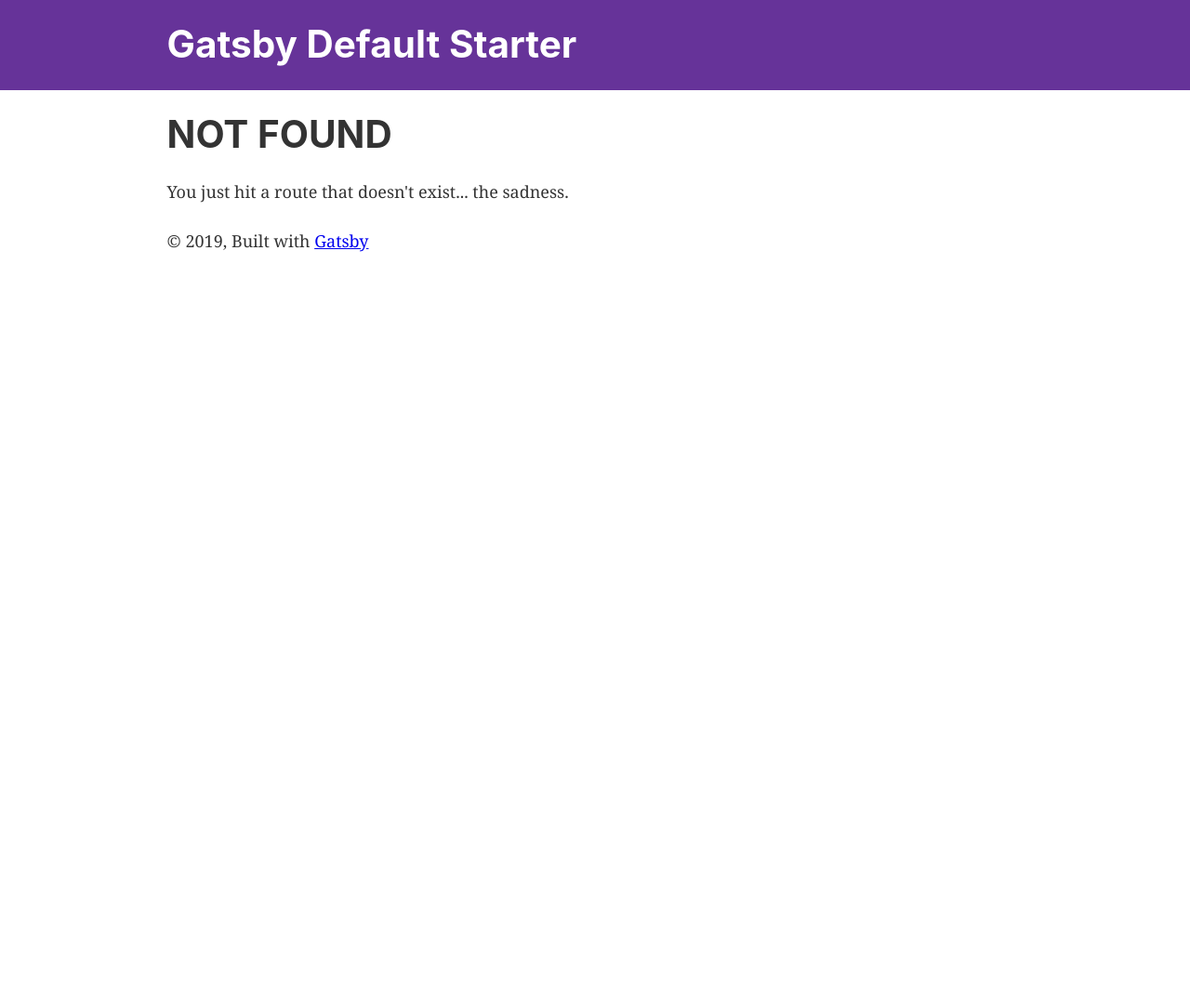
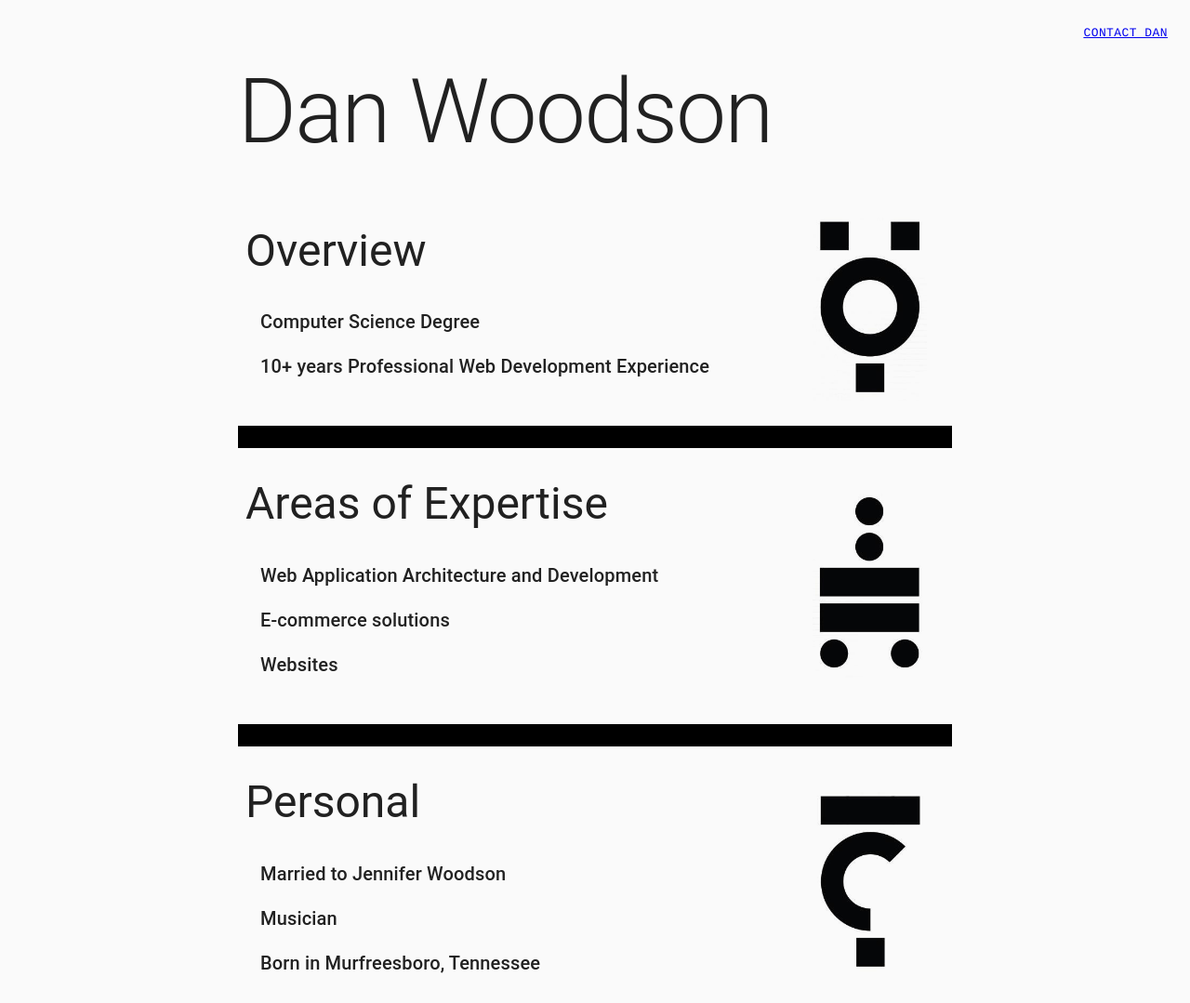
Before and after one commit to danwoods/personal-page, a Gatsby site: page /about in a window 1280 px wide. Before the commit this address had no page. Shown: the top 1079 px of the page at 93% size. Before the commit the page ends 800 px from the top, so only its background shows below. Built offline with nearby package versions, Linux system fonts and the light colour scheme; Gatsby itself is replaced by a stand-in of ours.

Commit message:
about page setup

```diff
--- a/package.json
+++ b/package.json
@@ -5,6 +5,10 @@
   "version": "0.1.0",
   "author": "Kyle Mathews <mathews.kyle@gmail.com>",
   "dependencies": {
+    "@material-ui/core": "^4.7.0",
+    "@material-ui/icons": "^4.5.1",
+    "@material-ui/styles": "^4.6.0",
+    "classnames": "^2.2.6",
     "gatsby": "^2.18.4",
     "gatsby-image": "^2.2.34",
     "gatsby-plugin-manifest": "^2.2.30",
--- a/src/components/layout.js
+++ b/src/components/layout.js
@@ -8,9 +8,15 @@
 import React from "react"
 import PropTypes from "prop-types"
 import { useStaticQuery, graphql } from "gatsby"
-
+import {
+  createMuiTheme,
+  makeStyles,
+  ThemeProvider,
+} from "@material-ui/core/styles"
 import Header from "./header"
 import "./layout.css"
+
+const theme = createMuiTheme()
 
 const Layout = ({ children }) => {
   const data = useStaticQuery(graphql`
@@ -25,6 +31,7 @@ const Layout = ({ children }) => {
 
   return (
     <>
+      <ThemeProvider theme={theme}>
         <Header siteTitle={data.site.siteMetadata.title} />
         <div
           style={{
@@ -38,9 +45,10 @@ const Layout = ({ children }) => {
           <footer>
             © {new Date().getFullYear()}, Built with
             {` `}
-          <a href="https://www.gatsbyjs.org">Gatsby</a>
+            <a href="https://danwoodson.com">Dan Woodson</a>
           </footer>
         </div>
+      </ThemeProvider>
     </>
   )
 }
--- /dev/null
+++ b/src/pages/about.js
@@ -0,0 +1,244 @@
+import React from "react"
+import Typography from "@material-ui/core/Typography"
+import { makeStyles } from "@material-ui/core/styles"
+import { withStyles } from "@material-ui/core/styles"
+import List from "@material-ui/core/List"
+import ListItem from "@material-ui/core/ListItem"
+import ListItemText from "@material-ui/core/ListItemText"
+import Divider from "@material-ui/core/Divider"
+import A from "../images/a.png"
+import B from "../images/b.png"
+import C from "../images/c.png"
+import classnames from "classnames"
+import CssBaseline from "@material-ui/core/CssBaseline"
+
+// Constants //////////////////////////////////////////////////////////////////
+
+const sectionListStyles = makeStyles({
+  root: {
+    flexDirection: "column",
+  },
+  item: {
+    marginBottom: 0,
+  },
+})
+
+const SectionList = ({ items }) => {
+  const classes = sectionListStyles()
+
+  return (
+    <List className={classes.root}>
+      {items.map(item => (
+        <ListItem dense className={classes.item}>
+          <ListItemText
+            primary={item}
+            primaryTypographyProps={{ variant: "h6" }}
+          />
+        </ListItem>
+      ))}
+    </List>
+  )
+}
+
+const aboutSections = [
+  {
+    ImgComponent: () => (
+      <div
+        style={{
+          backgroundImage: `url(${A})`,
+          margin: 0,
+          height: 200,
+          width: 150,
+          backgroundSize: "contain",
+          backgroundRepeat: "no-repeat",
+          alignSelf: "center",
+        }}
+      />
+    ),
+    title: "Overview",
+    TextComponent: () => (
+      <SectionList
+        items={[
+          "Computer Science Degree",
+          "10+ years Professional Web Development Experience",
+        ]}
+      />
+    ),
+  },
+  {
+    ImgComponent: () => (
+      <div
+        style={{
+          backgroundImage: `url(${B})`,
+          margin: 0,
+          height: 200,
+          width: 150,
+          backgroundSize: "contain",
+          backgroundRepeat: "no-repeat",
+          alignSelf: "center",
+        }}
+      />
+    ),
+    title: "Areas of Expertise",
+    TextComponent: () => (
+      <SectionList
+        items={[
+          "Web Application Architecture and Development",
+          "E-commerce solutions",
+          "Websites",
+        ]}
+      />
+    ),
+  },
+  {
+    ImgComponent: () => (
+      <div
+        style={{
+          backgroundImage: `url(${C})`,
+          margin: 0,
+          height: 200,
+          width: 150,
+          backgroundSize: "contain",
+          backgroundRepeat: "no-repeat",
+          alignSelf: "center",
+        }}
+      />
+    ),
+    title: "Personal",
+    TextComponent: () => (
+      <SectionList
+        items={[
+          "Married to Jennifer Woodson",
+          "Musician",
+          "Born in Murfreesboro, Tennessee",
+        ]}
+      />
+    ),
+  },
+]
+
+// Individual Section /////////////////////////////////////////////////////////
+const aboutSectionStyles = makeStyles({
+  root: {
+    display: "flex",
+    padding: `${24}px 0`,
+    "&:nth-child(ODD)": {
+      flexDirection: "row-reverse",
+      justifyContent: "space-between",
+    },
+  },
+  rootReverse: {
+    display: "flex",
+    flexDirection: "row-reverse",
+    justifyContent: "space-between",
+  },
+})
+const AboutSection = ({ ImgComponent, title, TextComponent, idx }) => {
+  const classes = aboutSectionStyles()
+  return (
+    <React.Fragment>
+      <section
+        className={classnames(classes.root, {
+          [classes.rootReverse]: idx % 2 === 1,
+        })}
+      >
+        <ImgComponent />
+        <div style={{ padding: 8 }}>
+          <Typography variant="h3" gutterBottom>
+            {title}
+          </Typography>
+          <TextComponent />
+        </div>
+      </section>
+      <Divider style={{ height: 24, backgroundColor: "black" }} />
+    </React.Fragment>
+  )
+}
+
+// All Sections ///////////////////////////////////////////////////////////////
+
+const aboutStyles = makeStyles(theme => ({
+  root: {
+    maxWidth: theme.spacing(100),
+    width: "100%",
+    margin: "auto",
+    marginTop: theme.spacing(8),
+    paddingBottom: theme.spacing(8),
+    padding: `0px ${theme.spacing(2)}px`,
+  },
+  header: {
+    [theme.breakpoints.down("sm")]: {
+      fontSize: theme.spacing(9),
+    },
+  },
+  contactLink: {
+    position: "fixed",
+    top: theme.spacing(1),
+    right: theme.spacing(1),
+    [theme.breakpoints.up("md")]: {
+      top: theme.spacing(3),
+      right: theme.spacing(3),
+    },
+  },
+  contactLinkText: {
+    fontFamily: "courier",
+    fontSize: 11,
+    [theme.breakpoints.up("md")]: {
+      fontSize: 13,
+    },
+  },
+}))
+
+export const About = props => {
+  // const siteTitle = get(this, "props.data.site.siteMetadata.title")
+  // const posts = get(this, "props.data.allMarkdownRemark.edges")
+  const classes = aboutStyles()
+  return (
+    <div>
+      {/* }<Helmet title={siteTitle} /> */}
+      <CssBaseline />
+      <div
+        itemscope
+        itemtype="http://schema.org/Person"
+        style={{ visibility: "hidden" }}
+      >
+        <span itemprop="name" content="Dan Woodson"></span>
+        <span itemprop="jobTitle" content="Software Architect"></span>
+        <div
+          itemprop="address"
+          itemscope
+          itemtype="http://schema.org/PostalAddress"
+        >
+          <span itemprop="addressLocality" content="Denver"></span>
+          <span itemprop="addressRegion" content="CO"></span>
+        </div>
+        <span itemprop="url" content="https://danwoodson.com"></span>
+        <span
+          itemprop="knowsAbout"
+          content="JavaScript, Software Architecture, Web Development, React"
+        ></span>
+      </div>
+      <main className={classes.root}>
+        <Typography variant="h1" className={classes.header} gutterBottom>
+          {"Dan Woodson"}
+        </Typography>
+        <a
+          href={
+            "mailto:forhire@danwoodson.com?subject=Contacting%20from%20website"
+          }
+          className={classes.contactLink}
+          target={"_blank"}
+        >
+          <Typography variant={"caption"} className={classes.contactLinkText}>
+            {"CONTACT DAN"}
+          </Typography>
+        </a>
+        {aboutSections.map((section, idx) => (
+          <AboutSection {...section} idx={idx} />
+        ))}
+      </main>
+    </div>
+  )
+}
+
+export default About
--- a/src/pages/index.js
+++ b/src/pages/index.js
@@ -4,15 +4,16 @@ import { Link } from "gatsby"
 import Layout from "../components/layout"
 import Image from "../components/image"
 import SEO from "../components/seo"
+import HeaderImg from "../images/facecake.jpg"
 
 const IndexPage = () => (
   <Layout>
-    <SEO title="Home" />
+    <SEO title="Dan Woodson: Home" />
     <h1>Hi people</h1>
     <p>Welcome to your new Gatsby site.</p>
     <p>Now go build something great.</p>
     <div style={{ maxWidth: `300px`, marginBottom: `1.45rem` }}>
-      <Image />
+      <img src={HeaderImg} />
     </div>
     <Link to="/page-2/">Go to page 2</Link>
   </Layout>
```
Also changed, not shown: src/images/a.png (added), src/images/b.png (added), src/images/c.png (added), 3 other files. Lines whose indentation alone changed are shown as unchanged.
